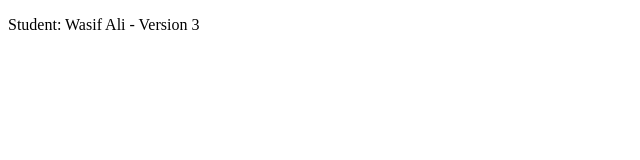
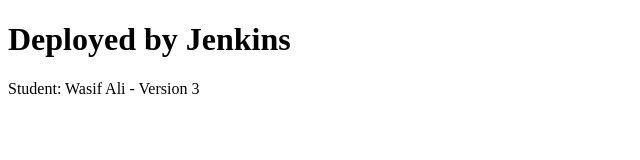
Before and after one commit to WasifAli9/jenkins-lab9, a plain HTML site: page index.html in a window 1280 px wide. Shown: the whole page, without its empty margins (0-640 px from the left). Drawn offline with Linux system fonts and the light colour scheme.

Commit message:
Fix page after fail demo

```diff
--- a/index.html
+++ b/index.html
@@ -2,6 +2,7 @@
 <html>
 <head><title>CSC418 Lab 9</title></head>
 <body>
+  <h1>Deployed by Jenkins</h1>
   <p>Student: Wasif Ali - Version 3</p>
 </body>
 </html>
```
